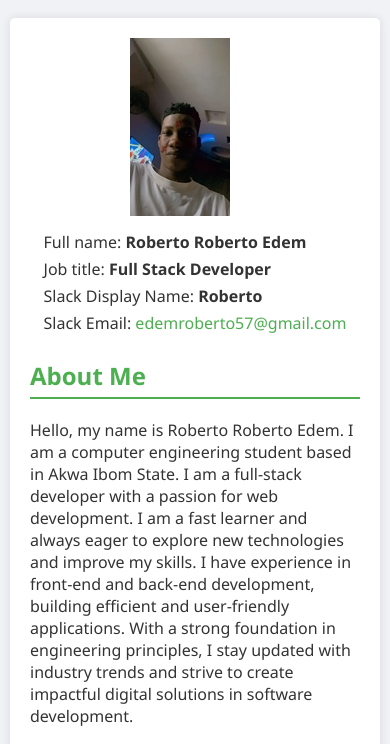
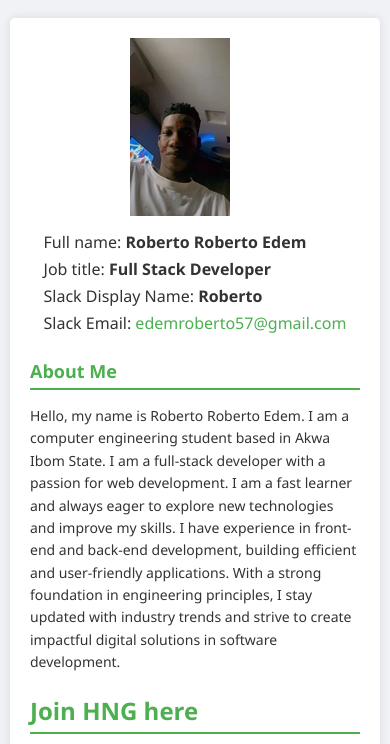
Before and after one commit to robedem/HNG12-Task, a plain HTML site: page index.html in a window 390 px wide. Shown: the part 95-839 px from the top of the page. Drawn offline with Linux system fonts and the light colour scheme.

Commit message:
changed font size on mobile view

```diff
--- a/styles.css
+++ b/styles.css
@@ -101,6 +101,15 @@ footer .datetime {
         padding: 10px;
     }
 
+    .shortbio p {
+        font-size: 14px; /* Adjust text size for mobile */
+        line-height: 1.6;
+    }
+
+    .shortbio h2 {
+        font-size: 18px; /* Adjust heading size */
+    }
+
     .profile {
         flex-direction: column;
         align-items: center;
```
